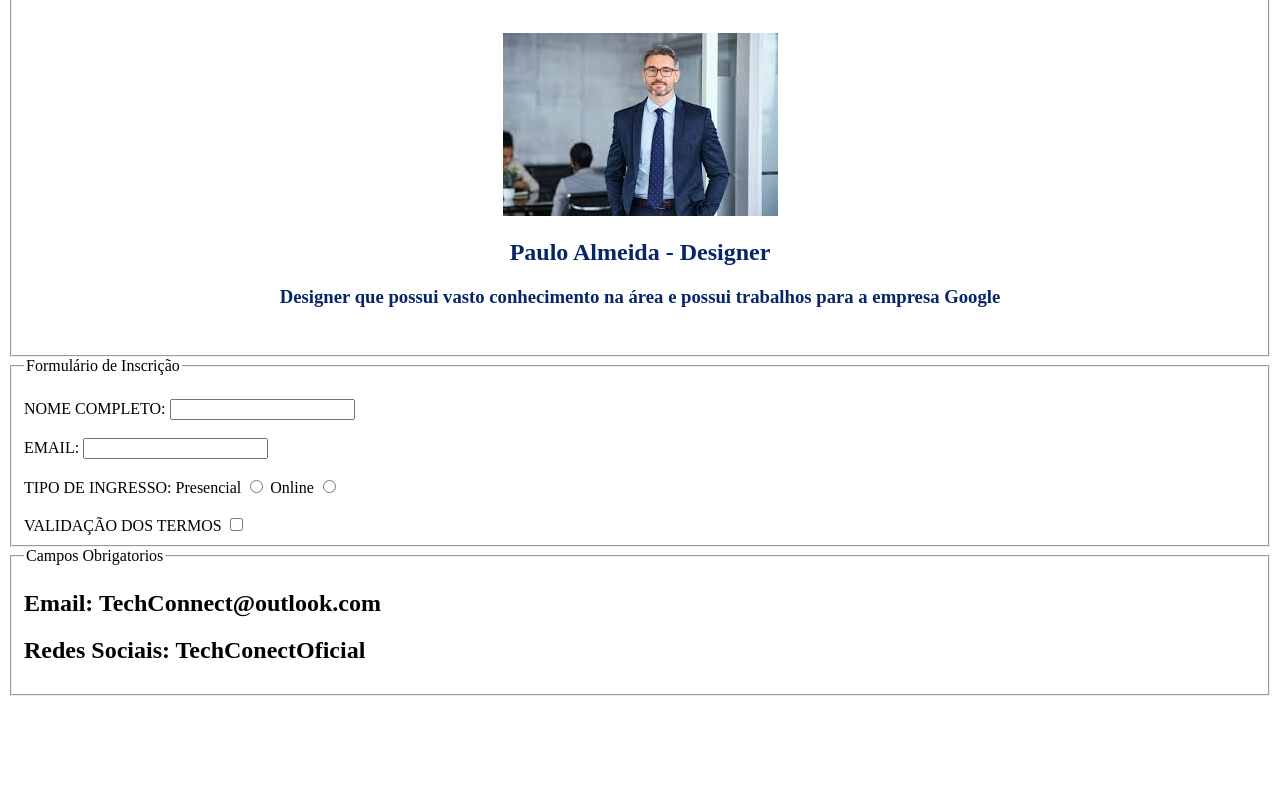
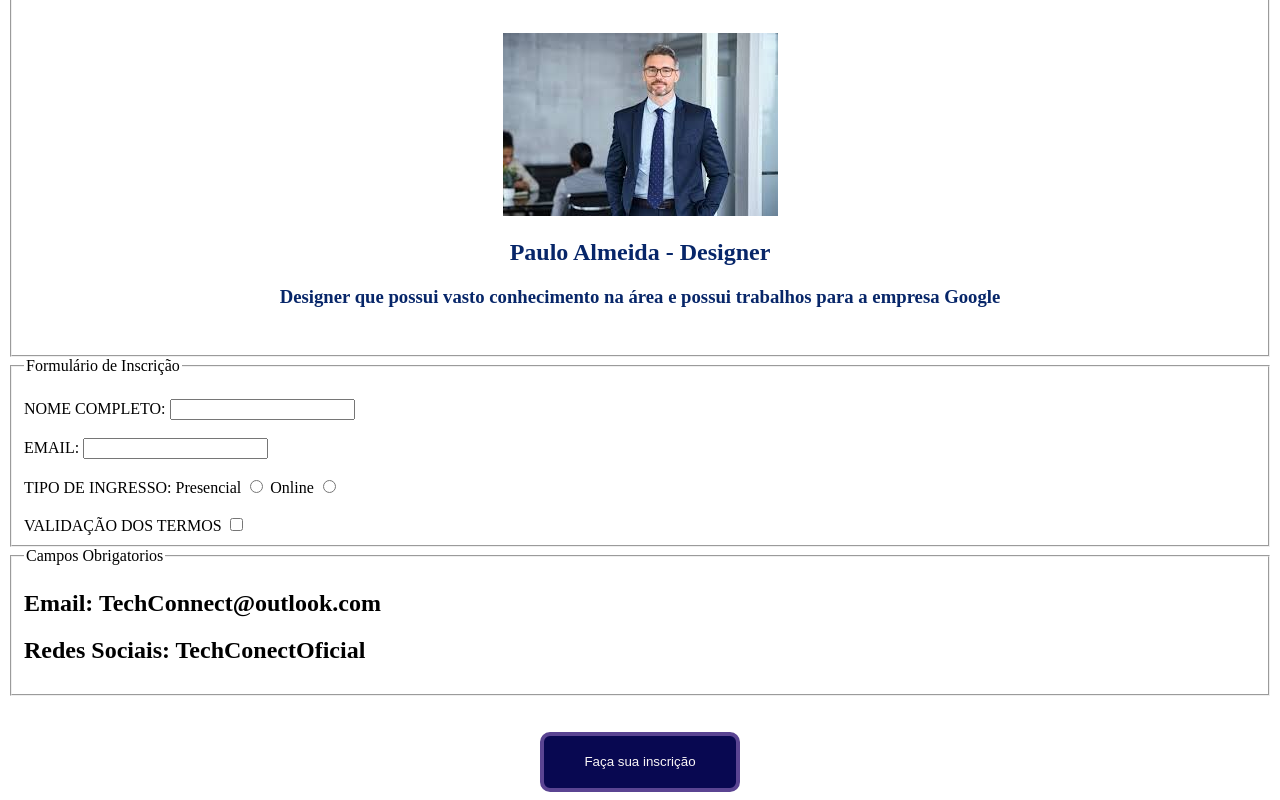
Before and after one commit to JoaoHenrique26/ATIVIDADE1, a plain HTML site: page index.html in a window 1280 px wide. Shown: the part 703-1503 px from the top of the page. Before the commit the page ends 1407 px from the top, so only its background shows below. Drawn offline with Linux system fonts and the light colour scheme.

Commit message:
Update index.html

```diff
--- a/index.html
+++ b/index.html
@@ -77,8 +77,6 @@
 
 </fieldset>
 
-<section>
-
 <fieldset>
 
 <legend> Campos Obrigatorios</legend>
@@ -87,6 +85,34 @@
 <h2> Redes Sociais: TechConectOficial</h2>
 </fieldset>
 
+        <br> <br>
+
+
+ <center>
+<button> Faça sua inscrição</button>
+
+<style>
+
+button{
+
+ color:rgb(249, 245, 245);
+ background-color: rgb(8, 8, 81);
+ height: 60px;
+ width: 200px;
+ border: 4px solid rgb(90, 68, 146);
+ cursor: pointer;
+ border-radius: 10px;
+
+
+}
+
+</style>
+
+</center>
+
+
+</body>
+</html>
 
 </section>
 
```
